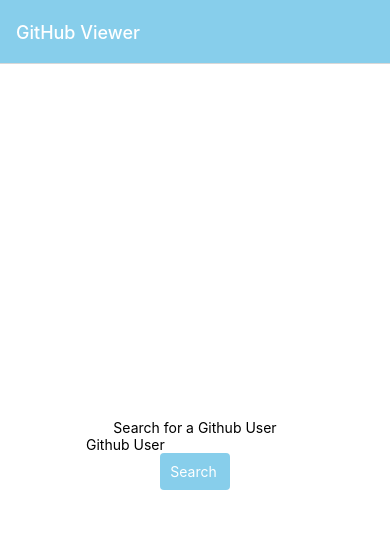
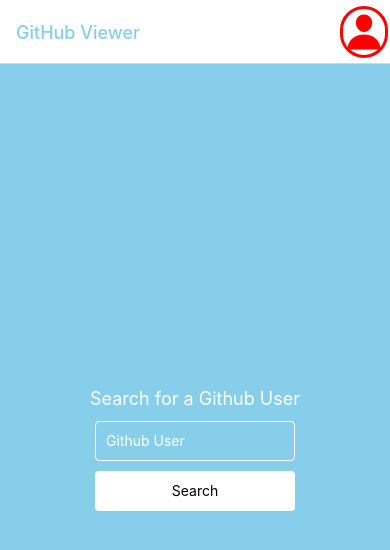
Before and after one commit to pantpap/githubViewer, a React Native app: screen / in a window 390 px wide. Shown: the top 550 px of the page. Built offline with nearby package versions, Linux system fonts and the light colour scheme.

Commit message:
css - user icon

```diff
--- a/components/Button.js
+++ b/components/Button.js
@@ -3,10 +3,9 @@
 import { Ionicons } from '@expo/vector-icons';
 
 const Button = ({onPress, label, icon, bgColor}) => (
-  <TouchableOpacity onPress={onPress}>
+  <TouchableOpacity onPress={onPress} style={styles.touchable}>
     <View style={[styles.btn, {backgroundColor: bgColor}]}>
       <Text style={styles.btnText}>{label}</Text>
-      <Ionicons name={icon} size={15} color="white" />
     </View>
   </TouchableOpacity>
 );
@@ -16,19 +15,27 @@
     flexDirection: 'row',
     justifyContent: 'space-between',
     alignItems: 'center',
-    borderRadius: 4,
-    backgroundColor: 'skyblue',
-    padding: 10
+
+    backgroundColor: 'white'
   },
   btnText: {
-    color: 'white',
+    color: 'black',
     textAlign: 'center',
-    marginRight: 3
+    backgroundColor: 'white',
+  },
+  touchable:{
+    width: 200,
+    height: 40,
+    alignItems: 'center',
+    justifyContent: 'center',
+    margin: 10,
+    backgroundColor: 'white',
+    borderRadius: 4,
   }
 });
 
 Button.defaultProps = {
-  bgColor: 'skyblue'
+  bgColor: 'white'
 };
 
 export default Button;
--- /dev/null
+++ b/components/UserIcon.js
@@ -0,0 +1,94 @@
+import React, { useState } from 'react';
+import { View, Text, StyleSheet, TouchableOpacity,Modal, Pressable } from 'react-native';
+import { Ionicons } from '@expo/vector-icons';
+
+const UserIcon = () => {
+
+  const [modalVisible, setModalVisible] = useState(false);
+
+  return(
+  <View>
+    <TouchableOpacity >
+      <View style={[styles.btn]}>
+        <Ionicons
+          name="md-person"
+          color={'#FF0000'}
+          size={40}
+          onPress={() => setModalVisible(true)}
+          />
+
+      </View>
+    </TouchableOpacity>
+
+
+
+
+  </View>
+)};
+
+const styles = StyleSheet.create({
+  btn: {
+    flexDirection: 'row',
+    justifyContent: 'space-between',
+    alignItems: 'center',
+    borderRadius: 4,
+    padding: 1,
+    margin: 2,
+    borderWidth: 3,
+    borderRadius: 30,
+    borderColor: 'red',
+
+  },
+  btnText: {
+    color: 'white',
+    textAlign: 'center',
+    marginRight: 3
+  },
+
+
+  centeredView: {
+    flex: 1,
+    justifyContent: "center",
+    alignItems: "center",
+    marginTop: 22
+  },
+  modalView: {
+    margin: 20,
+    backgroundColor: "white",
+    borderRadius: 20,
+    padding: 35,
+    alignItems: "center",
+    shadowColor: "#000",
+    shadowOffset: {
+      width: 0,
+      height: 2
+    },
+    shadowOpacity: 0.25,
+    shadowRadius: 4,
+    elevation: 5
+  },
+  button: {
+    borderRadius: 20,
+    padding: 10,
+    elevation: 2
+  },
+  buttonOpen: {
+    backgroundColor: "#F194FF",
+  },
+  buttonClose: {
+    backgroundColor: "#2196F3",
+  },
+  textStyle: {
+    color: "white",
+    fontWeight: "bold",
+    textAlign: "center"
+  },
+  modalText: {
+    marginBottom: 15,
+    textAlign: "center"
+  }
+
+});
+
+
+export default UserIcon;
--- a/routes/rootStack.js
+++ b/routes/rootStack.js
@@ -1,6 +1,6 @@
 import React from 'react';
 import { createStackNavigator } from '@react-navigation/stack';
-import { Ionicons } from '@expo/vector-icons';
+import  UserIcon  from '../components/UserIcon';
 
 import { HOME_SCREEN, DASHBOARD, PROFILE, REPOSITORIES, REPOSITORY_DETAILS, FOLLOWERS } from '../navigation';
 
@@ -23,7 +23,14 @@
     }}>
           <Stack.Screen name={HOME_SCREEN} component={HomeScreen}
                         options={({navigation, route}) =>({
-                            title: 'GitHub Viewer'
+                            title: 'GitHub Viewer',
+                            headerStyle:{
+                              backgroundColor: 'white'
+                            },
+                            headerTitleStyle: {
+                              color: '#87CEEB'
+                            },
+                            headerRight: () => <UserIcon/>
                         })
           }/>
           <Stack.Screen name={DASHBOARD}
@@ -38,3 +45,4 @@
 );
 
 export default RootStack;
+1
--- a/screens/homeScreen.js
+++ b/screens/homeScreen.js
@@ -40,11 +40,11 @@
 
   return (
     <View style={styles.container}>
-      <Text>Search for a Github User</Text>
+      <Text style={styles.text}>Search for a Github User</Text>
       <TextInput
           placeholder="Github User"
           onChangeText={(value) => onChange(value)}
-          style={styles.input}
+          style={styles.textInput}
           value={user}
         />
       <Button
@@ -63,9 +63,25 @@
 const styles = StyleSheet.create({
   container: {
     flex: 1,
-    backgroundColor: 'white',
+    backgroundColor: '#87CEEB',
+    color: 'white',
     justifyContent: 'center',
     alignItems: 'center'
+  },
+  text:{
+    color: 'white',
+    fontSize:18
+  },
+  textInput:{
+    width: 200,
+    height: 40,
+    marginTop: 12,
+    borderWidth: 1,
+    borderRadius: 4,
+    borderColor: 'white',
+    padding: 10,
+    backgroundColor: 'skyblue',
+    color:'white'
   }
 });
 
```
